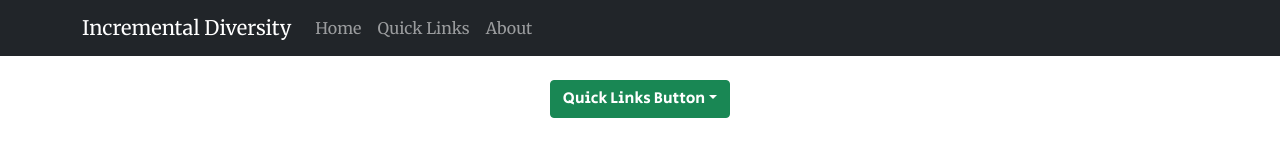
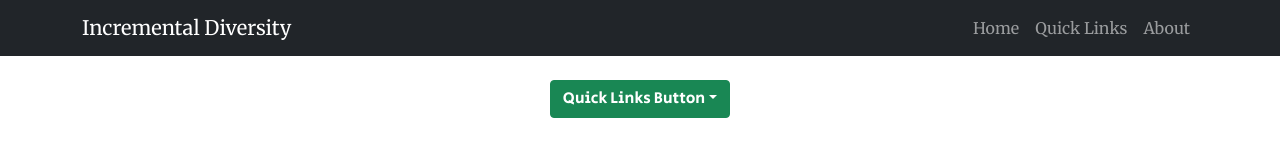
Before and after one commit to Hardvan/Website-Incremental-Diversity, a React (Create React App) app in the folder Website/my-app/: page / in a window 1280 px wide. Shown: the top 160 px of the page. Built offline with nearby package versions, Linux system fonts and the light colour scheme.

Commit message:
Push navbar items to right

```diff
--- a/Website/my-app/src/components/TitleNavBar.jsx
+++ b/Website/my-app/src/components/TitleNavBar.jsx
@@ -8,7 +8,7 @@ function TitleNavBar() {
     <Navbar id="home" bg="dark" variant="dark">
       <Container className="CustomNavbar">
         <Navbar.Brand href="#home">Incremental Diversity</Navbar.Brand>
-        <Nav className="me-auto">
+        <Nav className="ml-auto">
           <Nav.Link href="#home">Home</Nav.Link>
           <Nav.Link href="#quicklinks">Quick Links</Nav.Link>
           <Nav.Link href="#about">About</Nav.Link>
```
